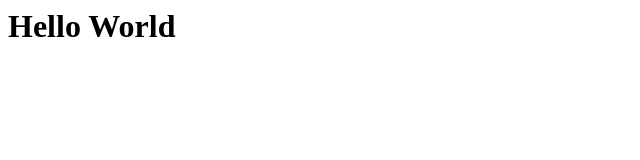
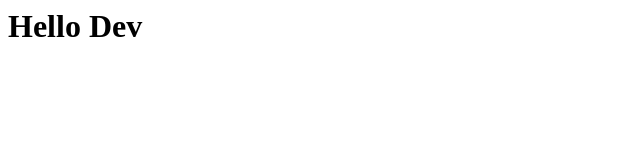
Before and after one commit to aashishgoyal246/flux-dev-stage, a plain HTML site: page index.html in a window 1280 px wide. Shown: the full height of the page, 0-640 px from the left. Drawn offline with Linux system fonts and the light colour scheme.

Commit message:
update
Hello Dev

```diff
--- a/index.html
+++ b/index.html
@@ -1 +1 @@
-<h1>Hello World</h1>
+<h1>Hello Dev</h1>
```
